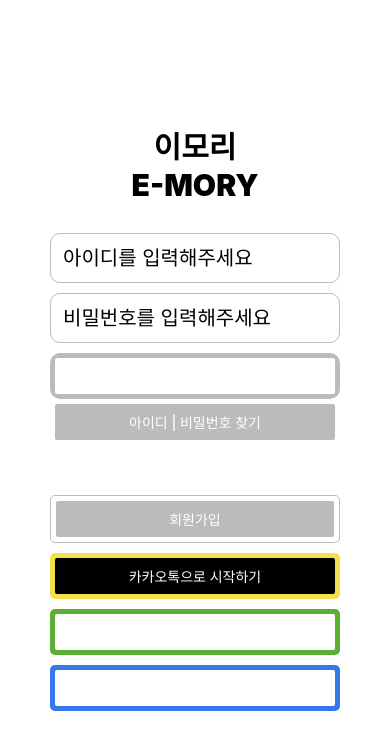
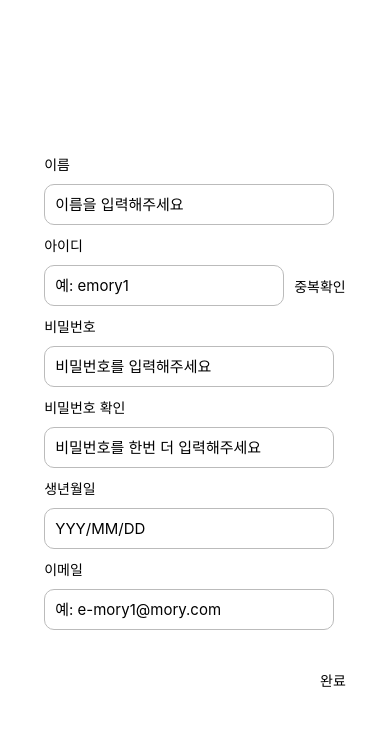
Before and after one commit to jenny5546/e-mory-front, a React Native app: screen / in a window 390 px wide. Shown: the top 750 px of the page. Built offline with nearby package versions, Linux system fonts and the light colour scheme.

Commit message:
done signup

```diff
--- a/App.js
+++ b/App.js
@@ -2,7 +2,8 @@ import React, {useState, useEffect}  from 'react';
 import { StyleSheet, View, Dimensions, StatusBar } from 'react-native';
 import MainCalendar from './components/Calendar';
 import Cover from './components/CoverPage';
-import Login from './components/Login';
+// import Login from './components/Login';
+import Signup from './components/Signup';
 const { height, width } = Dimensions.get("window");
 
 export default function App(){
@@ -10,7 +11,7 @@ export default function App(){
   const [cover, setCover] = useState(true);
 
   useEffect(() => {
-    const timer = setTimeout(() => setCover(false), 3000);
+    const timer = setTimeout(() => setCover(false), 1000);
     return () => clearTimeout(timer);
   }, []);
 
@@ -18,7 +19,7 @@ export default function App(){
 
     <View style={styles.container}>
       <StatusBar/>
-      {cover ? <Cover/> : <Login/>}
+      {cover ? <Cover/> : <Signup/>}
     </View>
   );
 }
--- a/components/Login.js
+++ b/components/Login.js
@@ -2,6 +2,7 @@
 import React from 'react';
 import { StyleSheet, Dimensions, Button, View, Text, TextInput } from 'react-native';
 const { width } = Dimensions.get("window");
+
 
 export default function Login() {
     return (
@@ -18,41 +19,29 @@ export default function Login() {
                 style={styles.input}
                 placeholder={"비밀번호를 입력해주세요"}
             />
+
             <View style={styles.loginButtonWrapper}>
-            <Button
-                title={"로그인"}
-                color="#fff"
-            />
+                <Button title={"로그인"} color="#fff"/>
             </View>
+
             <View style={styles.loginHelpWrapper}>
-            <Button
-                title={"아이디 | 비밀번호 찾기"}
-                color="#bbb"
-            />
+                <Button title={"아이디 | 비밀번호 찾기"} color="#bbb"/>
             </View>
+
             <View style={styles.signupButtonWrapper}>
-            <Button
-                title={"회원가입"}
-                color="#bbb"
-            />
+                <Button title={"회원가입"} color="#bbb"/>
             </View>
+
             <View style={styles.kakaoButtonWrapper}>
-            <Button
-                title={"카카오톡으로 시작하기"}
-                color="#000"
-            />
+                <Button title={"카카오톡으로 시작하기"} color="#000"/>
             </View>
+
             <View style={styles.naverButtonWrapper}>
-            <Button
-                title={"네이버로 시작하기"}
-                color="#fff"
-            />
+                <Button title={"네이버로 시작하기"} color="#fff"/>
             </View>
+
             <View style={styles.facebookButtonWrapper}>
-            <Button
-                title={"페이스북으로 시작하기"}
-                color="#fff"
-            />
+                <Button title={"페이스북으로 시작하기"} color= "white"/>
             </View>
 
         </View>
@@ -80,7 +69,7 @@ const styles = StyleSheet.create({
         padding: 12,
         borderColor: "#bbb",
         borderWidth: 1,
-        fontSize: 20,
+        fontSize: 18,
         width: width-100,
         borderRadius: 10,
         marginBottom: 10
--- a/components/Signup.js
+++ b/components/Signup.js
@@ -1 +1,101 @@
 // 회원가입 정보 기입 form
+// LOGIN Component
+import React from 'react';
+import { StyleSheet, Dimensions, TouchableOpacity, View, Text, TextInput } from 'react-native';
+// import DateTimePicker from '@react-native-community/datetimepicker';
+const { width } = Dimensions.get("window");
+
+export default function Signup() {
+    return (
+        <View>
+            <View>
+                <Text>이름</Text>
+                <TextInput
+                    style={styles.input}
+                    placeholder={"이름을 입력해주세요"}
+                />
+            </View>
+            <View>
+                <Text>아이디</Text>
+                <View style={styles.idContainer}>
+                    <TextInput
+                        style={styles.idInput}
+                        placeholder={"예: emory1"}
+                    />
+                    <TouchableOpacity style={styles.idBtn}>
+                        <Text>중복확인</Text>
+                    </TouchableOpacity>
+                </View>
+
+            </View>
+            <View>
+                <Text>비밀번호</Text>
+                <TextInput
+                    style={styles.input}
+                    placeholder={"비밀번호를 입력해주세요"}
+                />
+            </View>
+            <View>
+                <Text>비밀번호 확인</Text>
+                <TextInput
+                    style={styles.input}
+                    placeholder={"비밀번호를 한번 더 입력해주세요"}
+                />
+            </View>
+            <View>
+                <Text>생년월일</Text>
+                <TextInput
+                    style={styles.input}
+                    placeholder={"YYY/MM/DD"}
+                />
+                {/* <DateTimePicker value={new Date()}  /> */}
+            </View>
+            <View>
+                <Text>이메일</Text>
+                <TextInput
+                    style={styles.input}
+                    placeholder={"예: e-mory1@mory.com"}
+                />
+            </View>
+            <TouchableOpacity style={styles.completeBtn}>
+                <Text>완료</Text>
+            </TouchableOpacity>
+        </View>
+    );
+}
+const inputStyle= StyleSheet.create({
+    inputContainer:{
+        padding: 10,
+        borderColor: "#bbb",
+        borderWidth: 1,
+        fontSize: 15,
+        borderRadius: 10,
+        marginBottom: 10,
+        marginTop: 10
+    }
+})
+
+const styles = StyleSheet.create({
+    input:{
+        ...inputStyle.inputContainer,
+        width: width-100,
+    },
+    idContainer:{
+        flexDirection: 'row',
+    },
+    idInput:{
+        ...inputStyle.inputContainer,
+        width: width-150,
+    },
+    idBtn:{
+        justifyContent: "center",
+        marginLeft: 10,
+
+    },
+    completeBtn:{
+        marginTop: 30,
+        alignSelf: "flex-end"
+    }
+
+
+});
--- a/package.json
+++ b/package.json
@@ -14,7 +14,11 @@
     "react-dom": "~16.9.0",
     "react-native": "https://github.com/expo/react-native/archive/sdk-37.0.1.tar.gz",
     "react-native-calendars": "^1.265.0",
-    "react-native-web": "~0.11.7"
+    "react-native-router-flux": "^4.2.0",
+    "react-native-screens": "^2.6.0",
+    "react-native-web": "~0.11.7",
+    "react-router-native": "^5.1.2",
+    "@react-native-community/datetimepicker": "2.2.2"
   },
   "devDependencies": {
     "babel-preset-expo": "~8.1.0",
```
Also changed, not shown: 1 other file (tests, documents, lock files or other folders). Lines whose indentation alone changed are shown as unchanged.
